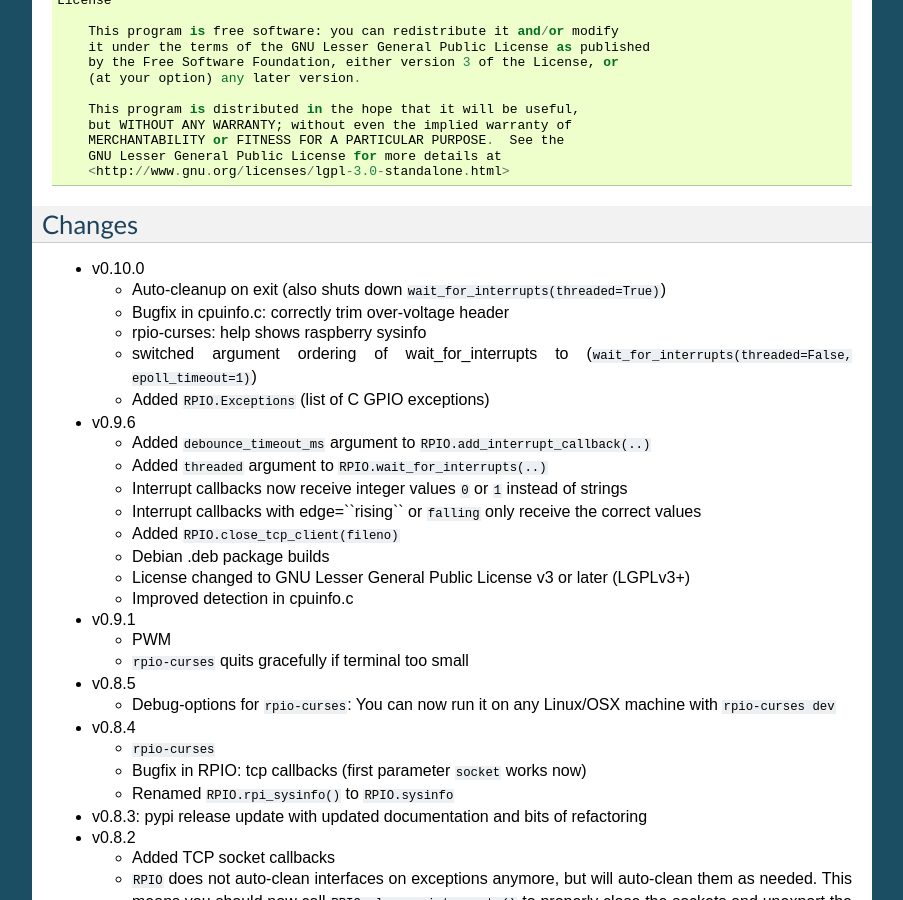
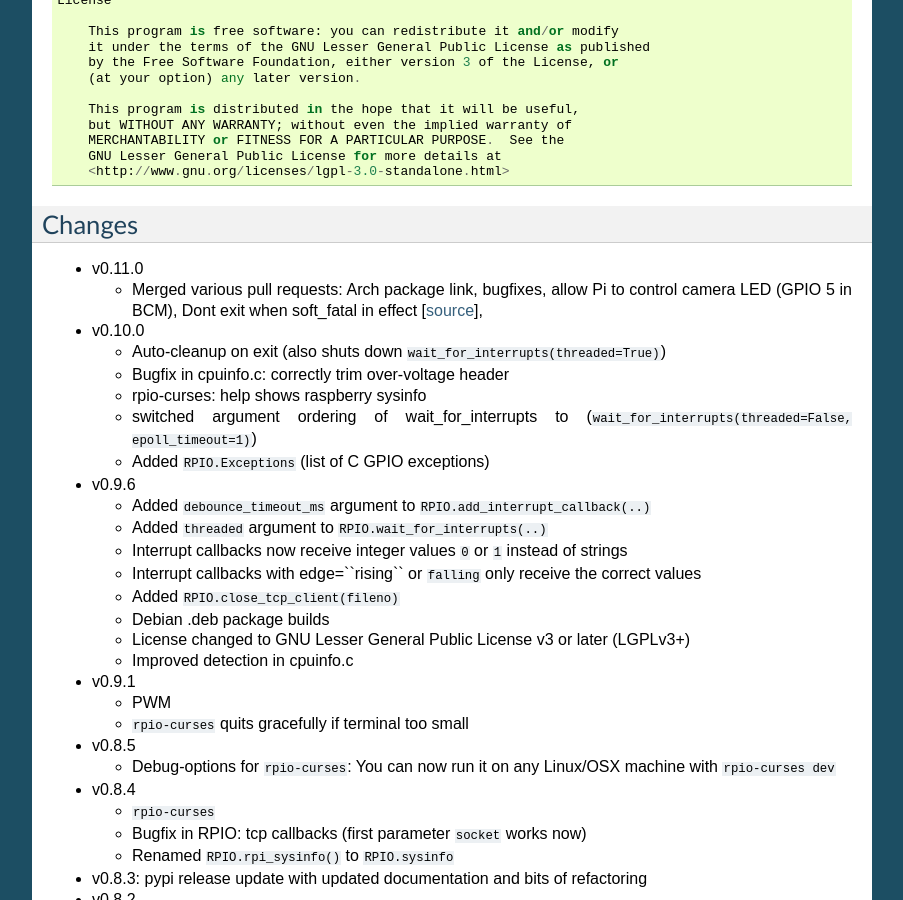
Before and after one commit to metachris/RPIO, a Sphinx documentation site: the page built from documentation/source/index.rst, in a window 1280 px wide and 900 px high, scrolled down 1876 px. Shown: the whole window, without its empty margins (198-1101 px from the left). Built offline with Sphinx 7.4.7, drawn with Linux system fonts in a browser that asks for light colours.

Commit message:
added changes to docs

```diff
--- a/documentation/source/index.rst
+++ b/documentation/source/index.rst
@@ -113,6 +113,11 @@ License & Copyright
 Changes
 -------
 
+* v0.11.0
+
+  * Merged various pull requests: Arch package link, bugfixes, allow Pi to control
+    camera LED (GPIO 5 in BCM), Dont exit when soft_fatal in effect [`source <https://github.com/dbeal/RPIO/commit/fde45bc2842e56cd3341a596d029a8f8d58e9518>`_],
+
 * v0.10.0
 
   * Auto-cleanup on exit (also shuts down ``wait_for_interrupts(threaded=True)``)
```
Also changed, not shown: README.rst (+8 -0 lines).
